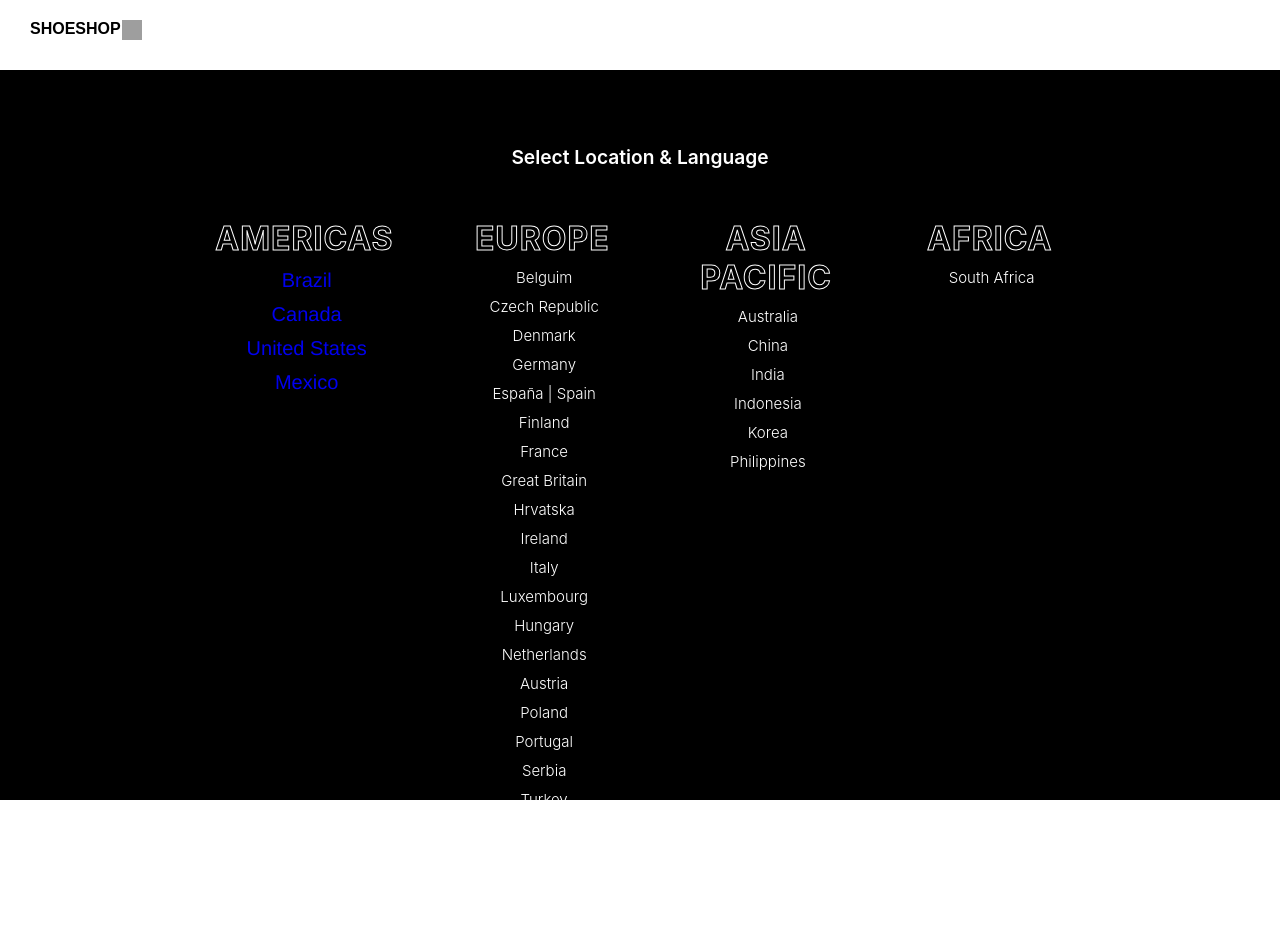
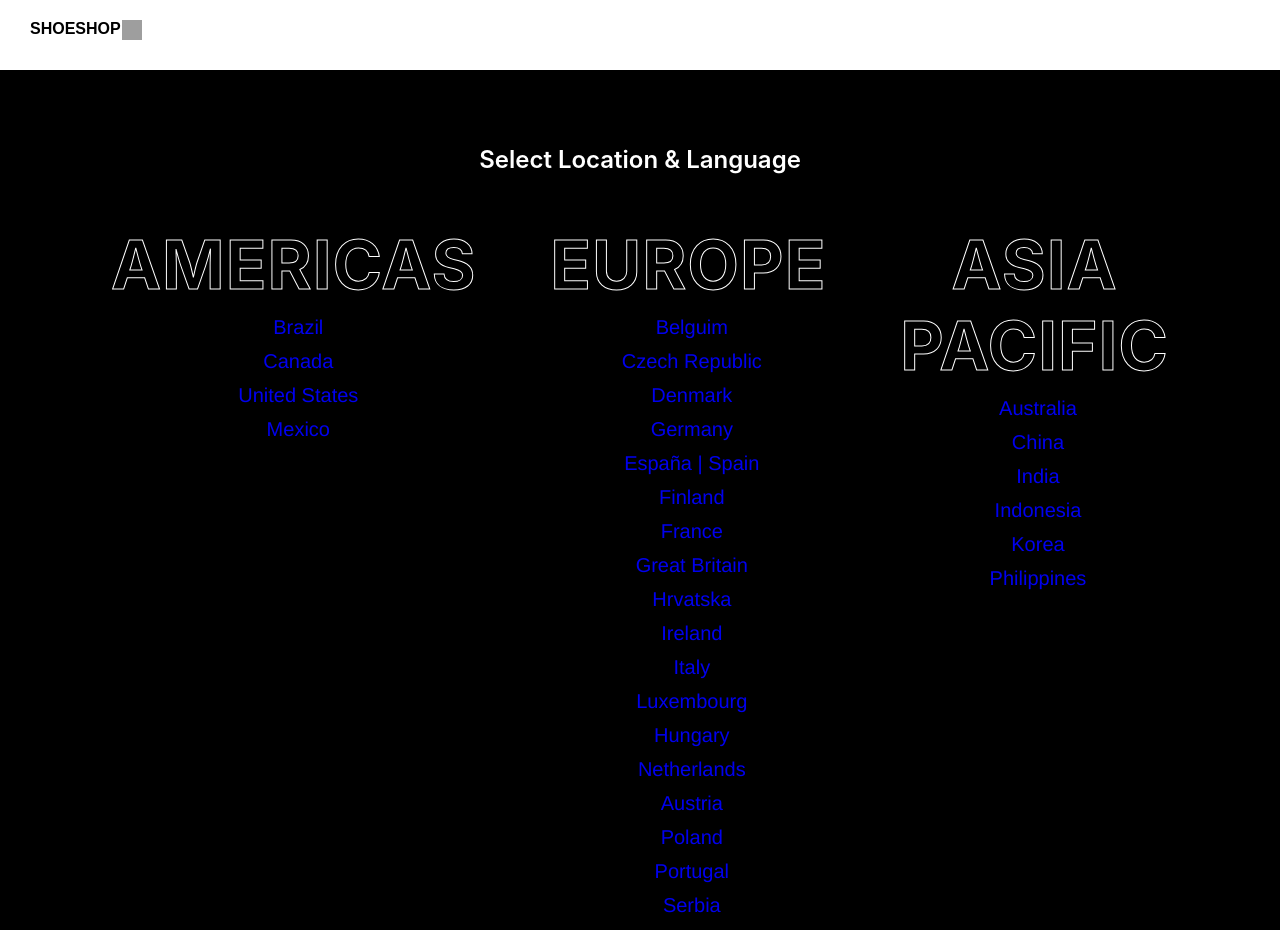
Before and after one commit to ArthurAndradee/Shoe-Store, a React (Create React App) app: page / in a window 1280 px wide. Shown: the top 930 px of the page. Built offline with nearby package versions, Linux system fonts and the light colour scheme; grey boxes are pictures that could not be loaded; a web font is replaced by a local one.

Commit message:
Fix: Fixed header being hidden

```diff
--- a/src/Components/Footer/footer.css
+++ b/src/Components/Footer/footer.css
@@ -62,6 +62,8 @@ footer img {
     height: 4vh;
     width: 4vh;
 
+    padding-bottom: 2px;
+
     background-color: #000000;
     color: #FFFFFF;
 }
@@ -72,7 +74,12 @@ footer img {
 }
 
 .about-container h4 {
-    margin-bottom: 5px;
+    margin-bottom: 8px;
+}
+
+.about-container h4:hover {
+    cursor: pointer;
+    text-decoration: underline;
 }
 
 .company-container h4 {
--- a/src/Components/Footer/footer.tsx
+++ b/src/Components/Footer/footer.tsx
@@ -10,7 +10,7 @@ function Footer() {
         <h4>Não perca nenhuma novidade</h4>
         <form>
           <input type='email' placeholder='Digite seu email'/>
-          <button type='submit'>→</button>
+          <button type='submit'>➜</button>
         </form>
       </section>
       <section className='about-container'>
--- a/src/Components/Headers/HomeHeader/app.css
+++ b/src/Components/Headers/HomeHeader/app.css
@@ -6,7 +6,9 @@
 
     position: fixed;
     top: 0;
-    width: 100%
+    width: 100%;
+
+    z-index: 1;
 }
 
 .slider-container {
--- a/src/Pages/LanguagePage/main.css
+++ b/src/Pages/LanguagePage/main.css
@@ -1,20 +1,19 @@
 @import url('https://fonts.googleapis.com/css2?family=Lato&display=swap');
 
 .Main {
-    height: 100%;
+    height: 120vh;
     width: 100%;
 
     background-color: black;
     color: #FFFFFF;
 
-    position: absolute;
     text-align: center;
 }
 
 .selectionText {
     margin-top: 75px;
     font-weight: 600;
-    font-size: 120%;
+    font-size: 150%;
 }
 
 .contentBox {
@@ -28,6 +27,8 @@
 .continent {
     display:inline-table;
 
+    font-size: 420%;
+
     width: 150px;
 
     margin: 0px 3% 0px 3%;
@@ -36,7 +37,7 @@
     letter-spacing: 1px;
 
     -webkit-text-stroke-width: 1px;
-    -webkit-text-stroke-color: white;
+    -webkit-text-stroke-color: #FFFFFF;
 }
 
 ul {
@@ -53,6 +54,8 @@ li {
     font-size: 15px;
     font-weight: 300;
 
+    text-decoration: none;
+
     -webkit-text-stroke-width: 0;
     -webkit-text-stroke-color: 0;
  }
@@ -62,3 +65,7 @@ li {
     cursor: pointer;
     text-decoration: underline;
  }
+
+ .link:visited {
+    color: #FFFFFF;
+ }
--- a/src/Pages/LanguagePage/main.tsx
+++ b/src/Pages/LanguagePage/main.tsx
@@ -26,40 +26,138 @@ function LanguagePage() {
             </h1>
             <h1 className='continent'>EUROPE
               <ul>
-                <li>Belguim</li>
-                <li>Czech Republic</li>
-                <li>Denmark</li>
-                <li>Germany</li>
-                <li>España | Spain</li>
-                <li>Finland</li>
-                <li>France</li>
-                <li>Great Britain</li>
-                <li>Hrvatska</li>
-                <li>Ireland</li>
-                <li>Italy</li>
-                <li>Luxembourg</li>
-                <li>Hungary</li>
-                <li>Netherlands</li>
-                <li>Austria</li>
-                <li>Poland</li>
-                <li>Portugal</li>
-                <li>Serbia</li>
-                <li>Turkey</li>
+                <li>
+                  <Link className='link' to="/home">
+                    Belguim
+                  </Link>
+                </li>
+                <li>
+                  <Link className='link' to="/home">
+                    Czech  Republic
+                  </Link>
+                  </li>
+                <li>
+                  <Link className='link' to="/home">
+                    Denmark
+                  </Link>
+                </li>
+                <li>
+                  <Link className='link' to="/home">
+                    Germany
+                  </Link>
+                </li>
+                <li>
+                  <Link className='link' to="/home">
+                    España | Spain
+                  </Link>
+                  </li>
+                <li>
+                  <Link className='link' to="/home">
+                    Finland
+                  </Link>
+                </li>
+                <li>
+                  <Link className='link' to="/home">
+                    France
+                  </Link>
+                </li>
+                <li>
+                  <Link className='link' to="/home">
+                    Great Britain
+                  </Link>
+                 </li>
+                <li>
+                  <Link className='link' to="/home">
+                    Hrvatska
+                  </Link>
+                </li>
+                <li>
+                  <Link className='link' to="/home">
+                    Ireland
+                  </Link>
+                </li>
+                <li>
+                  <Link className='link' to="/home">
+                    Italy
+                  </Link>
+                </li>
+                <li>
+                  <Link className='link' to="/home">
+                    Luxembourg
+                  </Link>
+                </li>
+                <li>
+                  <Link className='link' to="/home">
+                    Hungary
+                  </Link>
+                </li>
+                <li>
+                  <Link className='link' to="/home">
+                    Netherlands
+                  </Link>
+                </li>
+                <li>
+                  <Link className='link' to="/home">
+                    Austria
+                  </Link>
+                </li>
+                <li>
+                  <Link className='link' to="/home">
+                    Poland
+                  </Link>
+                </li>
+                <li>
+                  <Link className='link' to="/home">
+                    Portugal
+                  </Link>
+                </li>
+                <li>
+                  <Link className='link' to="/home">
+                    Serbia
+                  </Link>
+                  </li>
+                <li>
+                  <Link className='link' to="/home">
+                    Turkey
+                  </Link>
+                  </li>
               </ul>
             </h1>
             <h1 className='continent'>ASIA PACIFIC
               <ul>
-                <li>Australia</li>
-                <li>China</li>
-                <li>India</li>
-                <li>Indonesia</li>
-                <li>Korea</li>
-                <li>Philippines</li>
+                <li><Link className='link' to="/home">
+                    Australia
+                  </Link>
+                </li>
+                <li><Link className='link' to="/home">
+                    China
+                  </Link>
+                </li>
+                <li><Link className='link' to="/home">
+                    India
+                  </Link>
+                </li>
+                <li><Link className='link' to="/home">
+                    Indonesia
+                  </Link>
+                </li>
+                <li><Link className='link' to="/home">
+                    Korea
+                  </Link>
+                </li>
+                <li><Link className='link' to="/home">
+                    Philippines
+                  </Link>
+                </li>
               </ul>
             </h1>
             <h1 className='continent'>AFRICA
               <ul>
-                <li>South Africa</li>
+                <li>
+                <Link className='link' to="/home">
+                  South Africa
+                </Link>
+                </li>
               </ul>
             </h1>
         </div>
```
